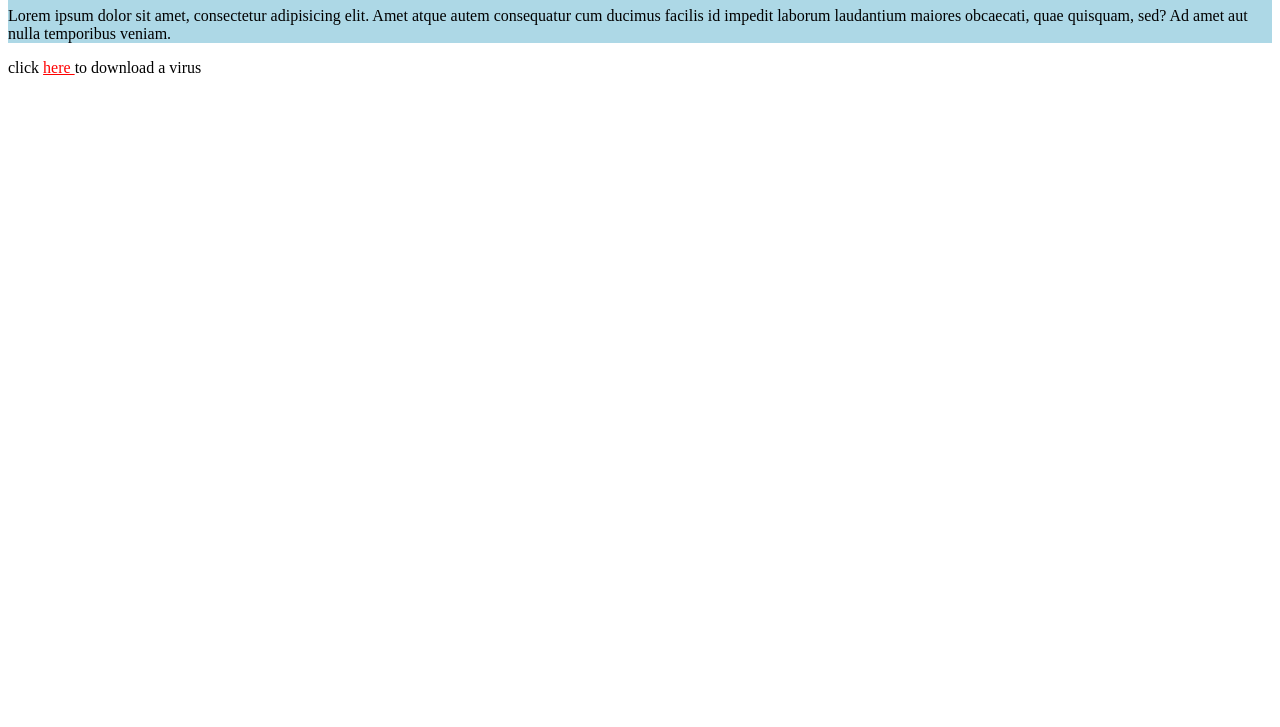
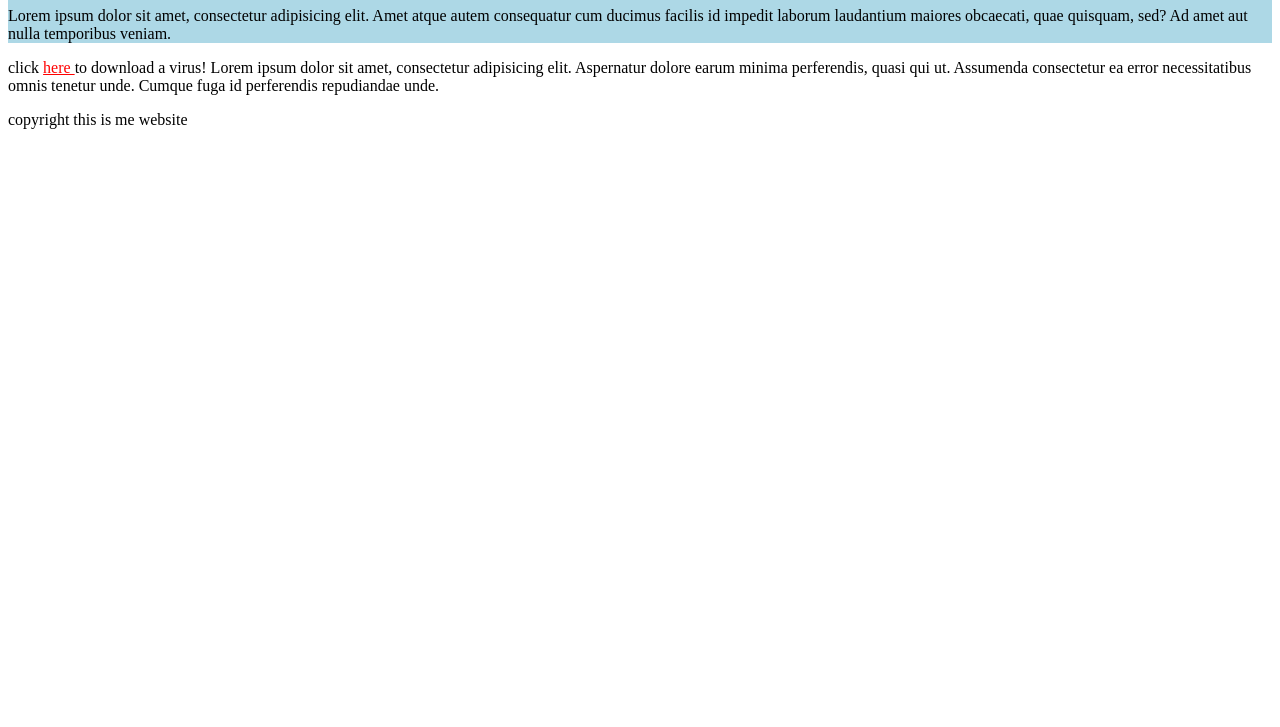
Before and after one commit to wpeckelsen/html-css-project, a plain HTML site: page index.html in a window 1280 px wide. Shown: the part 73-800 px from the top of the page. Drawn offline with Linux system fonts and the light colour scheme.

Commit message:
update testingg

```diff
--- a/index.html
+++ b/index.html
@@ -12,6 +12,8 @@
 <p>Lorem ipsum dolor sit amet, consectetur adipisicing elit. Amet atque autem consequatur cum ducimus facilis id impedit laborum laudantium maiores obcaecati, quae quisquam, sed? Ad amet aut nulla temporibus veniam.</p>
 </div>
 
-<p>click <a href="virus.com">here </a> to download a virus</p>
+<p>click <a href="virus.com">here </a> to download a virus! Lorem ipsum dolor sit amet, consectetur adipisicing elit. Aspernatur dolore earum minima perferendis, quasi qui ut. Assumenda consectetur ea error necessitatibus omnis tenetur unde. Cumque fuga id perferendis repudiandae unde.</p>
+
 </body>
+<footer><p>copyright this is me website</p></footer>
 </html>
```
